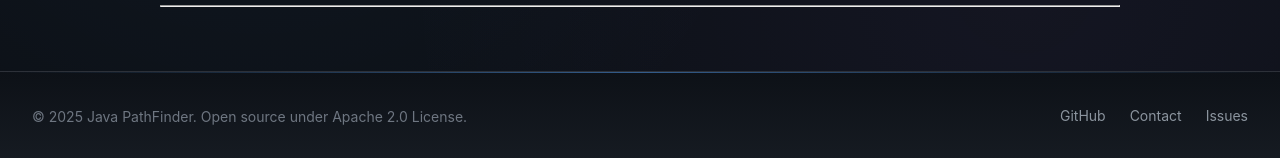
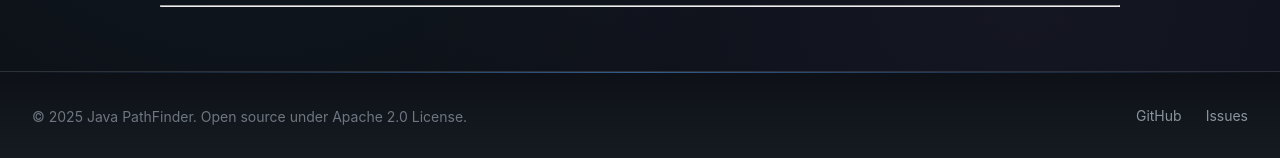
Before and after one commit to javapathfinder/jpf-core, a Jekyll site: the page built from docs/index.md, in a window 1280 px wide and 900 px high, scrolled down 1215 px. Shown: the part 739-897 px from the top of the window. Built offline with Jekyll 4.4.1, drawn with Linux system fonts in a browser that asks for light colours; our own code applies the rules of GitHub Pages for plain Markdown files.

Commit message:
fix build

```diff
--- a/docs/_layouts/default.html
+++ b/docs/_layouts/default.html
@@ -64,7 +64,6 @@
       </div>
       <div class="footer-links">
         <a href="https://github.com/javapathfinder/jpf-core">GitHub</a>
-        <a href="mailto:java-pathfinder@googlegroups.com">Contact</a>
         <a href="https://github.com/javapathfinder/jpf-core/issues">Issues</a>
       </div>
     </div>
--- a/docs/assets/css/style.css
+++ b/docs/assets/css/style.css
@@ -406,7 +406,6 @@ body::before {
     transform: rotate(-45deg) translate(6px, -6px);
 }
 
-/* Main Content */
 #main-content {
     max-width: var(--container-max);
     margin: calc(var(--header-height) + var(--space-7)) auto var(--space-8);
@@ -415,7 +414,6 @@ body::before {
     z-index: 1;
 }
 
-/* Page Header - Enhanced */
 .page-header {
     margin-bottom: var(--space-7);
     padding: var(--space-8) 0 var(--space-6);
@@ -482,7 +480,6 @@ body::before {
     margin: 0 auto;
 }
 
-/* Typography - Enhanced */
 h1, h2, h3, h4, h5, h6 {
     font-weight: 600;
     line-height: 1.25;
```
Also changed, not shown: docs/assets/js/main.js (renamed from docs/assets/js/enhanced-docs.js, +0 -30 lines), .github/workflows/docs-sync.yml, 3 other files.
